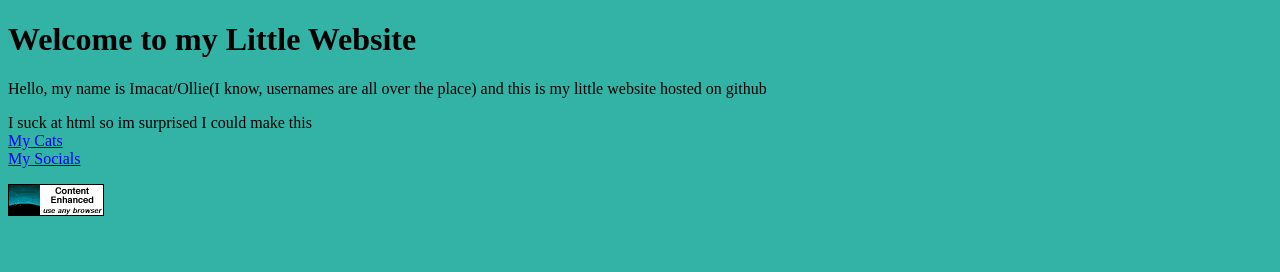
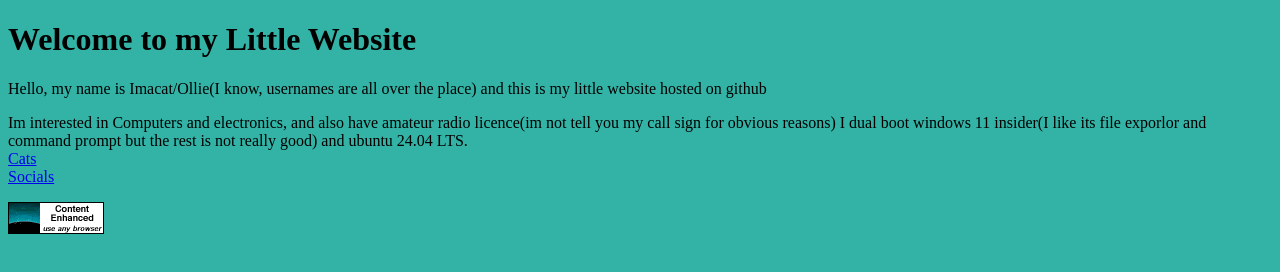
Before and after one commit to Imacat-PlaysGames/Imacat-PlaysGames.github.io, a plain HTML site: page index.html in a window 1280 px wide. Drawn offline with Linux system fonts and the light colour scheme.

Commit message:
Update index.html

```diff
--- a/index.html
+++ b/index.html
@@ -8,10 +8,10 @@
 <h1>Welcome to my Little Website</h1>
 <p style="font-family: Segoe">
 <p>Hello, my name is Imacat/Ollie(I know, usernames are all over the place) and this is my little website hosted on github</br>
-<p>I suck at html so im surprised I could make this</br>
+<p>Im interested in Computers and electronics, and also have amateur radio licence(im not tell you my call sign for obvious reasons) I dual boot windows 11 insider(I like its file exporlor and command prompt but the rest is not really good) and ubuntu 24.04 LTS.</br>
 
-<a href=Cats.html>My Cats</br>
-<a href=Socials.html>My Socials</a>
+<a href=Cats.html>Cats</br>
+<a href=Socials.html>Socials</a>
 <p><a href="http://www.anybrowser.org/campaign/"><img src="button_enhanced.gif" width="graphic-width-in-pixels" height="graphic-height-in-pixels" alt="Viewable With Any Browser" /></a></p>
 
 </body>
```
